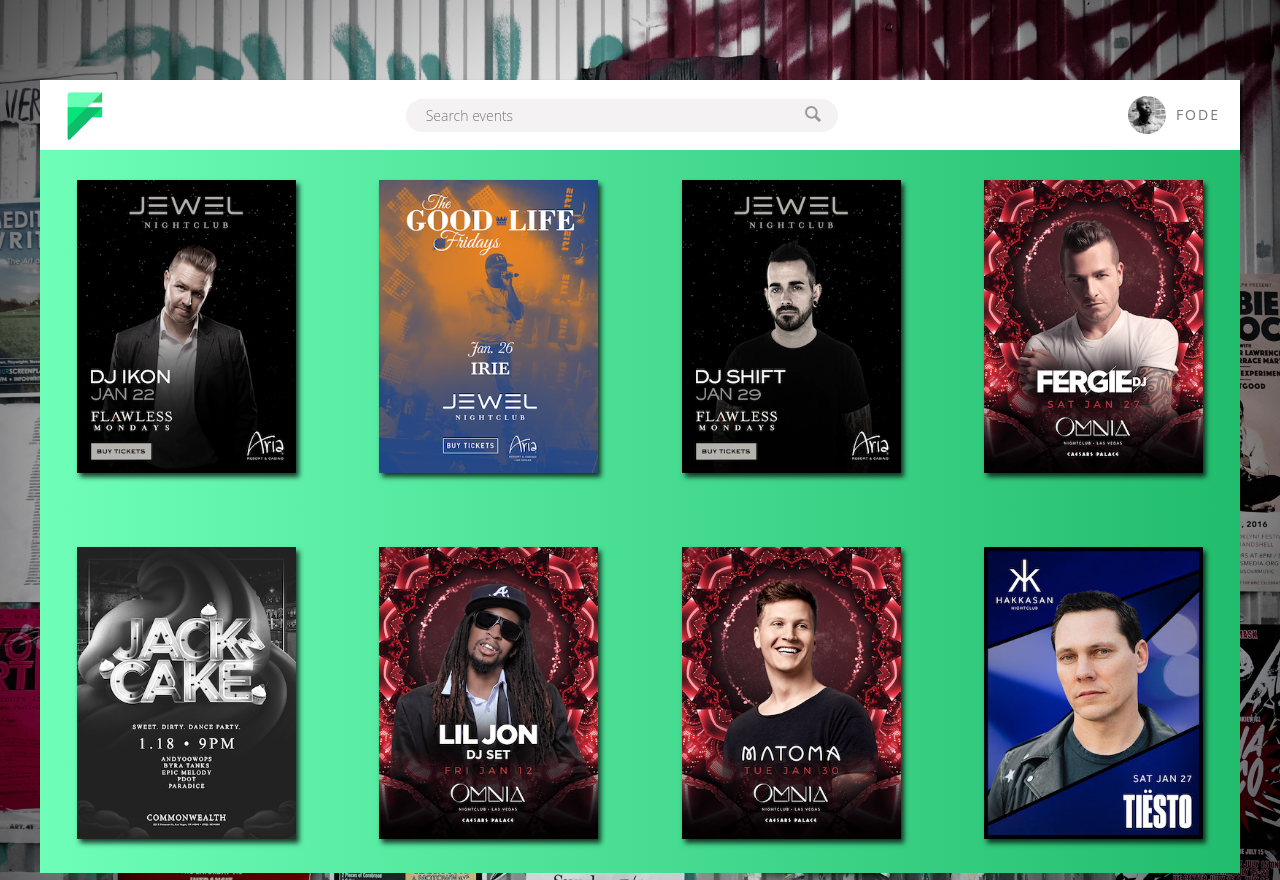
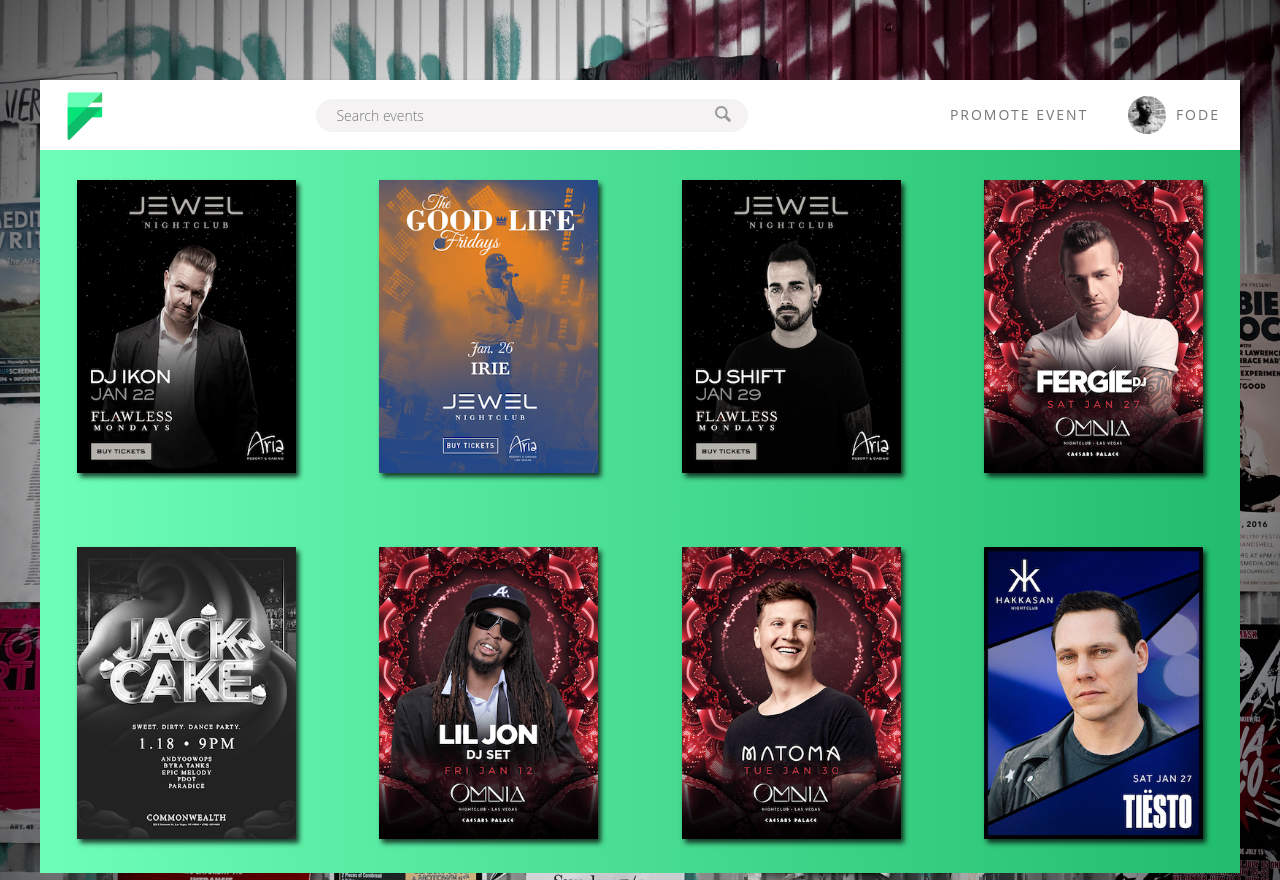
Before and after one commit to diop/flyers-api, a Node server app: template src/views/flyers.ejs in a window 1280 px wide. Run offline with Node 20, Linux system fonts and the light colour scheme; the template is opened without the code that fills it, so the values that code supplies are empty.

Commit message:
fixes links

```diff
--- a/src/server.js
+++ b/src/server.js
@@ -16,11 +16,11 @@
 
 const port = process.env.PORT || 3000
 
-app.get('/promotions', (req, res) => {
+app.get('/', (req, res) => {
   res.render('flyers')
 })
 
-app.get('/detail', (req, res) => {
+app.get('/details', (req, res) => {
   res.render('flyer')
 })
 
--- a/src/views/flyers.ejs
+++ b/src/views/flyers.ejs
@@ -5,25 +5,25 @@
       <a href="/flyer.html">
         <img src="/images/thumbnails/dj-ikon.png" alt="flyer image">
       </a>
-      <a href="/flyer.html">
+      <a href="/details">
         <img src="/images/thumbnails/dj-irie.png" alt="flyer image">
       </a>
-      <a href="/flyer.html">
+      <a href="/details">
         <img src="/images/thumbnails/dj-shift.png" alt="flyer image">
       </a>
-      <a href="/flyer.html">
+      <a href="/details">
         <img src="/images/thumbnails/fergie-dj.png" alt="flyer image">
       </a>
-      <a href="/flyer.html">
+      <a href="/details">
         <img src="/images/thumbnails/jack-n-cake.jpg" alt="flyer image">
       </a>
-      <a href="/flyer.html">
+      <a href="/details">
         <img src="/images/thumbnails/lil-jon.png" alt="flyer image">
       </a>
-      <a href="/flyer.html">
+      <a href="/details">
         <img src="/images/thumbnails/matoma.png" alt="flyer image">
       </a>
-      <a href="/flyer.html">
+      <a href="/details">
         <img src="/images/thumbnails/tiesto.jpg" alt="flyer image">
       </a>
     </div>
--- a/src/views/partials/header.ejs
+++ b/src/views/partials/header.ejs
@@ -12,7 +12,7 @@
 <body>
   <div class="container">
     <header class="header">
-      <a href="/flyers.html" class="logo">
+      <a href="/" class="logo">
         <img src="/images/logo.jpg" alt="flyers logo">
       </a>
 
@@ -25,6 +25,11 @@
         </button>
       </form>
       <nav class="user-nav">
+        <div class="user-nav__icon-box">
+          <p class="user-nav__link">
+            <a href="/promote">Promote Event</a>
+          </p>
+        </div>
         <div class="user-nav__user">
           <img src="/images/user.jpg" alt="User photo" class="user-nav__user-photo">
           <span class="user-nav__user-name">Fode</span>
```
